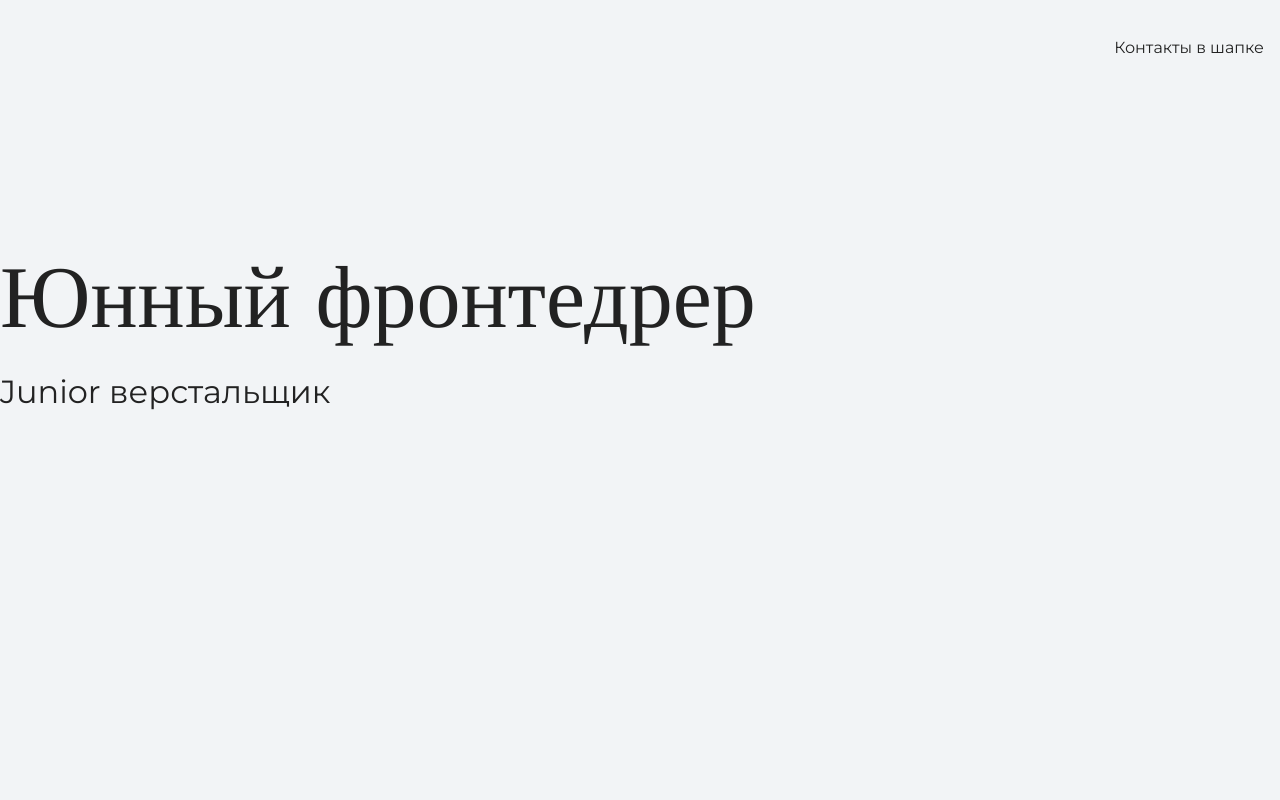
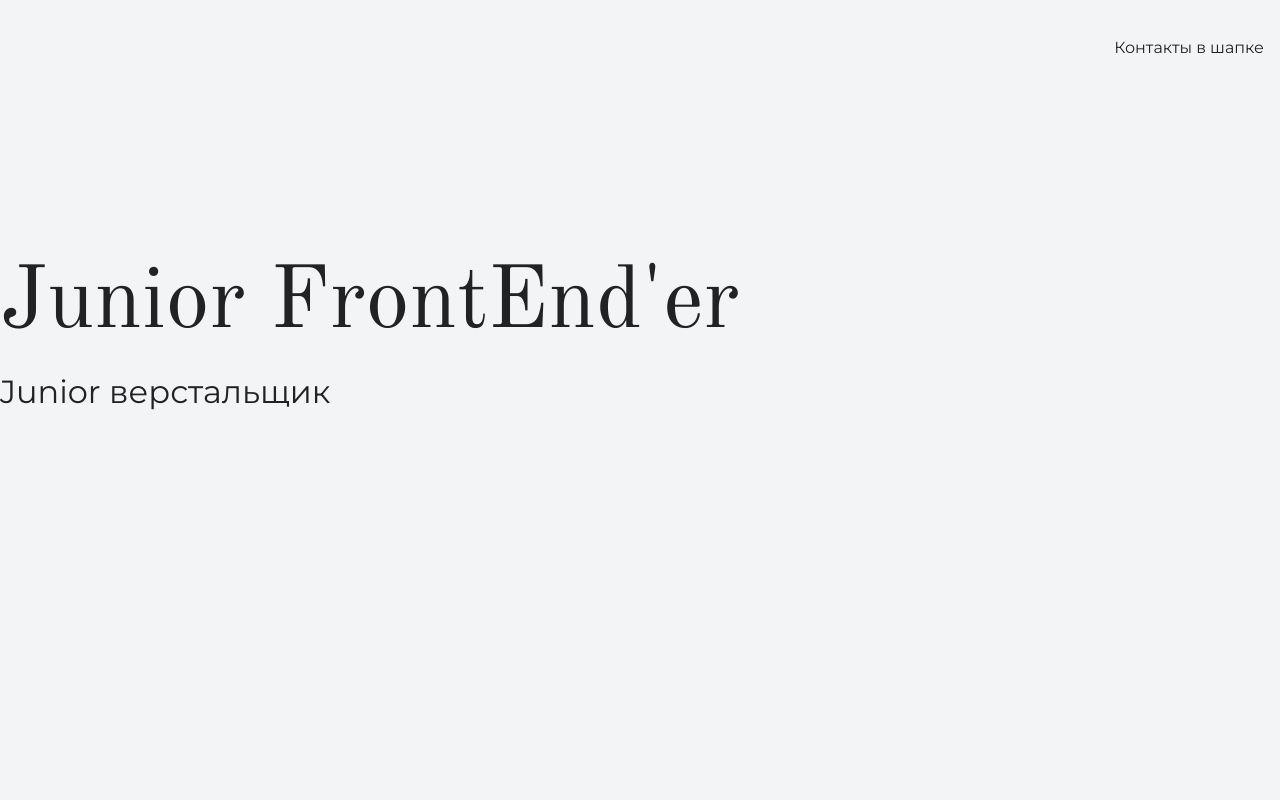
Before and after one commit to JuniorFront1End/my-site, a plain HTML site: page index.html in a window 1280 px wide. Shown: the top 800 px of the page. Drawn offline with nearby package versions, Linux system fonts and the light colour scheme.

Commit message:
меняет текст на главной странице

```diff
--- a/index.html
+++ b/index.html
@@ -15,7 +15,7 @@
     </header>
 
     <section class="hero-image">
-      <h1 class="heading">Юнный фронтедрер</h1>
+      <h1 class="heading">Junior FrontEnd'er</h1>
       <p>Junior верстальщик</p>
     </section>
 
```
